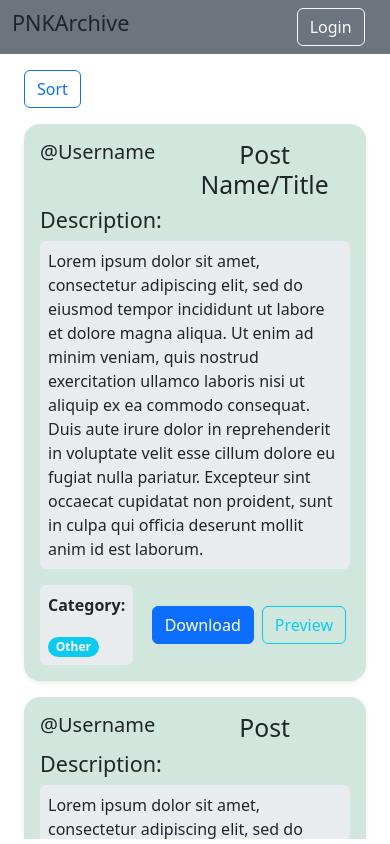
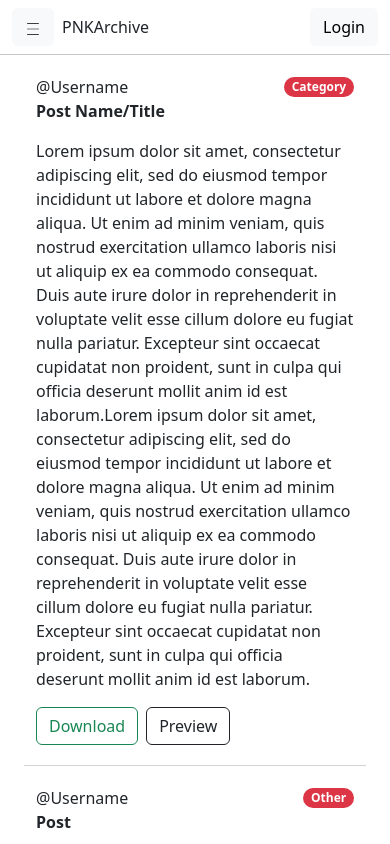
Before and after one commit to SkyMazter/Seen_It, a React (Vite) app in the folder frontEnd/: page / in a window 390 px wide. Built offline with nearby package versions, Linux system fonts and the light colour scheme.

Commit message:
Updated Navbar, added mobile nav, Updated Post view, updated post layout

```diff
--- a/frontEnd/src/Components/LoginStatus.tsx
+++ b/frontEnd/src/Components/LoginStatus.tsx
@@ -11,7 +11,7 @@ const LoginStatus = ({ isLoggedIn }: Props) => {
   if (isLoggedIn == false)
     return (
       <Link to="/Login">
-        <Button variant={"outline-light"}>Login</Button>
+        <Button variant={"light"}>Login</Button>
       </Link>
     );
   return <Navbar.Text>Signed in as: @{currentUsrn}</Navbar.Text>;
--- a/frontEnd/src/Components/NavBar.tsx
+++ b/frontEnd/src/Components/NavBar.tsx
@@ -4,72 +4,52 @@ import Row from "react-bootstrap/Row";
 //import { Link } from "react-router-dom";
 import LoginStatus from "./LoginStatus";
 import { useAppSelector } from "../hooks/hooks";
+import Button from "react-bootstrap/Button";
+import { CiMenuBurger } from "react-icons/ci";
+import { useState } from "react";
+import Offcanvas from "react-bootstrap/Offcanvas";
+import SideMenu from "./SideMenu";
 
 const NavBar = () => {
   const logged_in: boolean = useAppSelector((state) => state.login.isActive);
+  const [show, setShow] = useState<boolean>(false);
+
+  const handleShow = () => {
+    setShow(true);
+  };
+  const handleHide = () => {
+    setShow(false);
+  };
   return (
-    // <Navbar expand="lg" className="bg-body-tertiary bg-info-subtle">
-    //   <Container style={{ height: "7vh" }}>
-    //     <Link
-    //       to={"/"}
-    //       className="my-auto link-secondary link-offset-2 link-underline-opacity-0 "
-    //     >
-    //       <Navbar.Brand>EPNK Archive</Navbar.Brand>
-    //     </Link>
-    //     <Navbar.Toggle aria-controls="basic-navbar-nav" />
-    //     <Navbar.Collapse className="justify-content-between">
-    //       <Nav className="me-auto">
-    //         <Link to={"http://epnk"} className="my-auto">
-    //           <Button
-    //             variant={"link"}
-    //             className="my-auto link-success link-offset-2 link-underline-opacity-0 link-underline-opacity-100-hover"
-    //           >
-    //             Home
-    //           </Button>
-    //         </Link>
-    //         <Link to={"/Submit"} className="my-auto">
-    //           <Button
-    //             variant={"link"}
-    //             className="my-auto link-success link-offset-2 link-underline-opacity-0 link-underline-opacity-100-hover"
-    //           >
-    //             Submit
-    //           </Button>
-    //         </Link>
-    //         <Link to={"http://epnk"} className="my-auto">
-    //           <Button
-    //             variant={"link"}
-    //             className="my-auto link-secondary link-offset-2 link-underline-opacity-0 link-underline-opacity-100-hover"
-    //           >
-    //             About
-    //           </Button>
-    //         </Link>
-    //         <NavDropdown title="Useful Resources" id="basic-nav-dropdown">
-    //           <NavDropdown.Item href="#action/3.1">How to Use</NavDropdown.Item>
-    //           <NavDropdown.Item href="#action/3.2">EPNK</NavDropdown.Item>
-    //           <NavDropdown.Item href="/Exp">Something</NavDropdown.Item>
-    //           <NavDropdown.Divider />
-    //           <NavDropdown.Item href="#action/3.4">
-    //             Community Rules
-    //           </NavDropdown.Item>
-    //         </NavDropdown>
-    //       </Nav>
-    //       <Nav>
-    //         <LoginStatus isLoggedIn={logged_in} />
-    //       </Nav>
-    //     </Navbar.Collapse>
-    //   </Container>
-    // </Navbar>
-    <Container fluid className="bg-secondary py-2">
+    <div>
+      <Container fluid className="py-2 border-bottom border-secondary-subtle">
         <Row className="d-flex align-items-center">
-        <Col>
-          <h4>PNKArchive</h4>
+          <Col className="d-flex align-items-center justify-content-start">
+            <Button
+              variant="light"
+              onClick={handleShow}
+              className="d-xs-block d-lg-none me-2"
+            >
+              <CiMenuBurger />
+            </Button>
+            PNKArchive
           </Col>
-        <Col xs={4} lg={10}></Col>
-        <Col className="d-flex align-items-center justify-content-center">
+          <Col xs={3} lg={5}></Col>
+          <Col className="d-flex align-items-center justify-content-end">
             <LoginStatus isLoggedIn={logged_in} />
           </Col>
         </Row>
       </Container>
+
+      <Offcanvas show={show} onHide={handleHide}>
+        <Offcanvas.Header closeButton>
+          <Offcanvas.Title>Menu</Offcanvas.Title>
+        </Offcanvas.Header>
+        <Offcanvas.Body>
+          <SideMenu />
+        </Offcanvas.Body>
+      </Offcanvas>
+    </div>
   );
 };
 
--- a/frontEnd/src/Components/Post.tsx
+++ b/frontEnd/src/Components/Post.tsx
@@ -1,4 +1,9 @@
-import { Badge, Button } from "react-bootstrap";
+import Badge from "react-bootstrap/Badge";
+import Button from "react-bootstrap/Button";
+import Container from "react-bootstrap/Container";
+import Col from "react-bootstrap/Col";
+import Row from "react-bootstrap/Row";
+
 interface Props {
   username: string;
   description: string;
@@ -9,45 +14,34 @@ interface Props {
 
 const Post = ({ username, description, category, title }: Props) => {
   return (
-    <div className="container-fluid bg-success-subtle my-3 p-3 shadow-sm rounded-4">
-      <div className="row">
-        <div className="col-5 col-md-3">
-          <div className=" my-auto ">
-            <h5>@{username}</h5>
-          </div>
-        </div>
-
-        <div className="col-7 col-md-9 m-auto text-center">
-          <h2>{title}</h2>
-        </div>
-      </div>
-
-      <div className="row">
-        <div className="col-auto">
-          <h4>Description:</h4>
-          <p className=" bg-body-secondary rounded p-2">{description}</p>
-        </div>
-      </div>
-      <div className="row">
-        <div className="col">
-          <div className="d-flex justify-content-between align-items-center my-auto">
-            <div className=" bg-body-secondary rounded p-2">
-              <strong>
-                <p>Category:</p>
-              </strong>
-              <Badge pill bg="info">
-                {category}
-              </Badge>
-            </div>
-            <div className=" d-flex justify-content-evenly">
-              <Button className="m-1">Download</Button>
-              <Button variant="outline-info" className="m-1">
-                Preview
-              </Button>
-            </div>
-          </div>
-        </div>
-      </div>
+    <div className="outer-post">
+      <Container fluid className="my-1 py-3 post">
+        <Row>
+          <Col className="d-flex justify-content-start align-items-center">
+            @{username}
+          </Col>
+          <Col className="d-flex justify-content-end align-items-center">
+            <Badge pill bg="danger">
+              {category}
+            </Badge>
+          </Col>
+        </Row>
+        <Row>
+          <Col className="post-title">{title}</Col>
+        </Row>
+        <Row>
+          <Col className="post-description">{description}</Col>
+        </Row>
+        <Row>
+          <Col>
+            <Button variant="outline-success" className="me-2">
+              {" "}
+              Download{" "}
+            </Button>
+            <Button variant="outline-dark"> Preview </Button>
+          </Col>
+        </Row>
+      </Container>
     </div>
   );
 };
--- a/frontEnd/src/Components/PostView.tsx
+++ b/frontEnd/src/Components/PostView.tsx
@@ -1,4 +1,6 @@
-import { Container, Row, Col, Button } from "react-bootstrap";
+import Container from "react-bootstrap/Container";
+import Col from "react-bootstrap/Col";
+import Row from "react-bootstrap/Row";
 import Post from "./Post";
 
 const PostView = () => {
@@ -9,18 +11,13 @@ const PostView = () => {
     <div>
       <Container fluid={"sm"} style={style}>
         <Row>
-          <Col className="mt-3">
-            <Button variant="outline-primary">Sort</Button>
-          </Col>
-        </Row>
-        <Row>
           <Col className="">
             <Post
               file=""
               username="Username"
-              description="Lorem ipsum dolor sit amet, consectetur adipiscing elit, sed do eiusmod tempor incididunt ut labore et dolore magna aliqua. Ut enim ad minim veniam, quis nostrud exercitation ullamco laboris nisi ut aliquip ex ea commodo consequat. Duis aute irure dolor in reprehenderit in voluptate velit esse cillum dolore eu fugiat nulla pariatur. Excepteur sint occaecat cupidatat non proident, sunt in culpa qui officia deserunt mollit anim id est laborum."
+              description="Lorem ipsum dolor sit amet, consectetur adipiscing elit, sed do eiusmod tempor incididunt ut labore et dolore magna aliqua. Ut enim ad minim veniam, quis nostrud exercitation ullamco laboris nisi ut aliquip ex ea commodo consequat. Duis aute irure dolor in reprehenderit in voluptate velit esse cillum dolore eu fugiat nulla pariatur. Excepteur sint occaecat cupidatat non proident, sunt in culpa qui officia deserunt mollit anim id est laborum.Lorem ipsum dolor sit amet, consectetur adipiscing elit, sed do eiusmod tempor incididunt ut labore et dolore magna aliqua. Ut enim ad minim veniam, quis nostrud exercitation ullamco laboris nisi ut aliquip ex ea commodo consequat. Duis aute irure dolor in reprehenderit in voluptate velit esse cillum dolore eu fugiat nulla pariatur. Excepteur sint occaecat cupidatat non proident, sunt in culpa qui officia deserunt mollit anim id est laborum."
               title="Post Name/Title"
-              category="Other"
+              category="Category"
             ></Post>
             <Post
               file=""
--- a/frontEnd/src/Pages/App.tsx
+++ b/frontEnd/src/Pages/App.tsx
@@ -12,7 +12,10 @@ const App = () => {
       <NavBar />
       <Container fluid style={{ height: "93vh" }}>
         <Row>
-          <Col lg={2} className="d-none d-sm-block">
+          <Col
+            lg={2}
+            className="d-none d-lg-block border-end border-secondary-subtle"
+          >
             <SideMenu />
           </Col>
           <Col style={{ height: "93vh", overflow: "scroll" }}>
--- a/frontEnd/src/style/App.css
+++ b/frontEnd/src/style/App.css
@@ -1,5 +1,5 @@
 .side-menu {
-    border-bottom: grey solid 1px;
+    border-bottom: lightgray solid 1px;
 }
 
 .side-menu-item {
@@ -45,3 +45,23 @@
     background-color: #ebebeb;
     transition: 0.3s ease-in-out;
 }
+.outer-post {
+    border-bottom: lightgray 1px solid;
+}
+.post {
+    border-radius: 0.4rem;
+}
+
+.post-title {
+    padding-bottom: 1rem;
+    font-weight: 600;
+}
+
+.post-description {
+    padding-bottom: 1rem;
+}
+
+.post:hover {
+    background-color: #ebebeb;
+    transition: 0.3s ease-in-out;
+}
```
Lines whose indentation alone changed are shown as unchanged.
